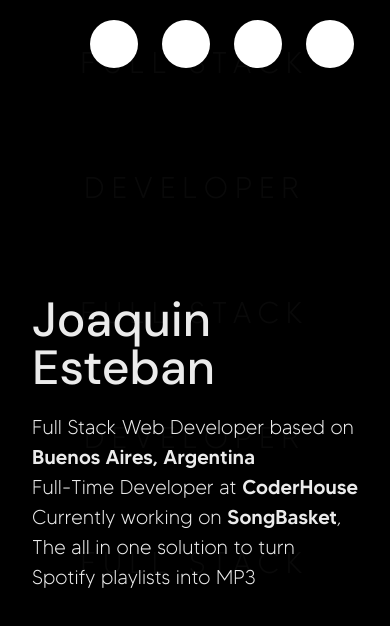
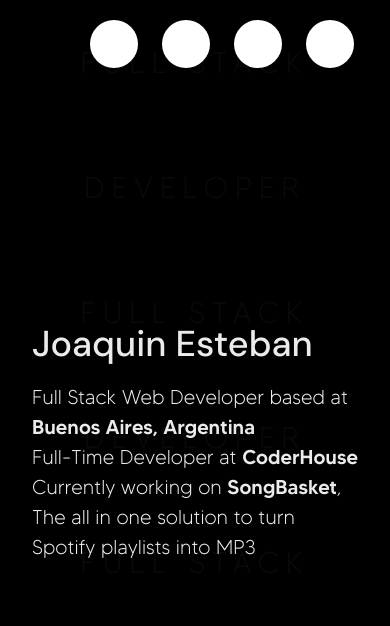
Before and after one commit to JoacoEsteban/joacoesteban-portfolio, a Next.js app: page / in a window 390 px wide. Shown: the top 626 px of the page. Built offline with nearby package versions, Linux system fonts and the light colour scheme; some icons are missing.

Commit message:
IMPROVE, hero responsiveness

```diff
--- /dev/null
+++ b/components/Hero/Hero.module.scss
@@ -0,0 +1,7 @@
+.heroContainer {
+  h1 {
+    @media (max-width: 440px) {
+      font-size: var(--chakra-fontSizes-4xl);
+    }
+  }
+}
--- a/components/Hero.tsx
+++ b/components/Hero/Hero.tsx
@@ -2,6 +2,7 @@
 import { ReactNode } from 'react'
 import "@fontsource/dm-sans/400.css"
 import "@fontsource/dm-sans/500.css"
+import styles from './Hero.module.scss'
 
 type props = {
   children: ReactNode
@@ -14,19 +15,19 @@
 
 export default function Hero () {
   return (
-    <div>
+    <div className={styles.heroContainer}>
       <Container margin="auto" paddingBottom="6">
         <Heading as={'h1'} size={'3xl'} fontWeight={'medium'} marginBottom={5}>
-          <Text>
+          <span>
             Joaquin Esteban
-          </Text>
+          </span>
         </Heading>
         <Box fontWeight={'regular'} fontSize={'xl'}>
-          <Text>
-            Full Stack Web Developer based on <Bold>Buenos Aires, Argentina</Bold> <br />
+          <span>
+            Full Stack Web Developer based at <Bold>Buenos Aires, Argentina</Bold> <br />
             Full-Time Developer at <CoderLink><Bold>CoderHouse</Bold></CoderLink> <br />
             Currently working on <SbLink><Bold>SongBasket</Bold>, The all in one solution to turn Spotify playlists into MP3 </SbLink><br />
-          </Text>
+          </span>
         </Box>
       </Container>
     </div>
--- a/pages/index.tsx
+++ b/pages/index.tsx
@@ -1,6 +1,6 @@
 import { Box, Button, Container, Flex } from '@chakra-ui/react'
 import Header from '../components/Header/Header'
-import Hero from '../components/Hero'
+import Hero from '../components/Hero/Hero'
 import Background from '../components/Background/Background'
 
 export default function Home () {
```
